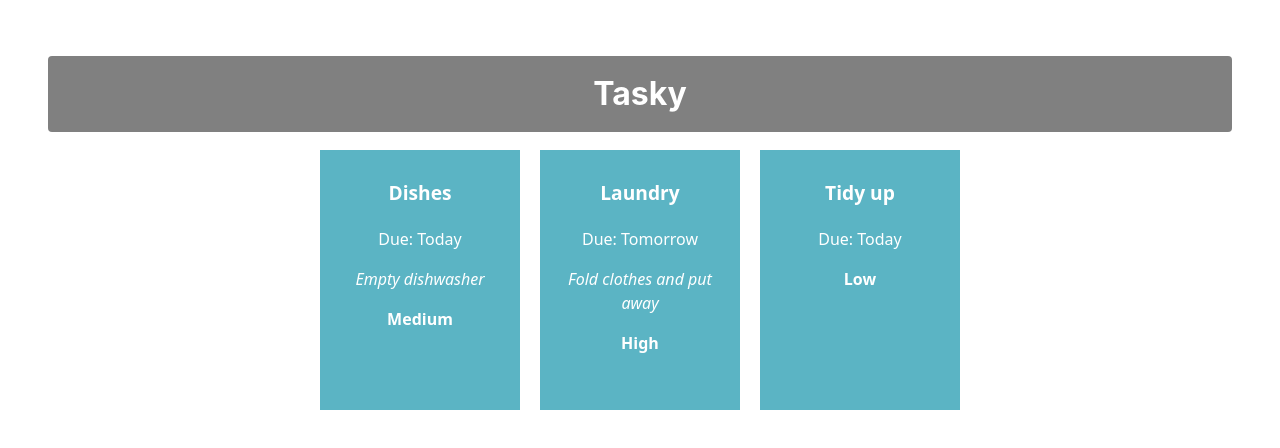
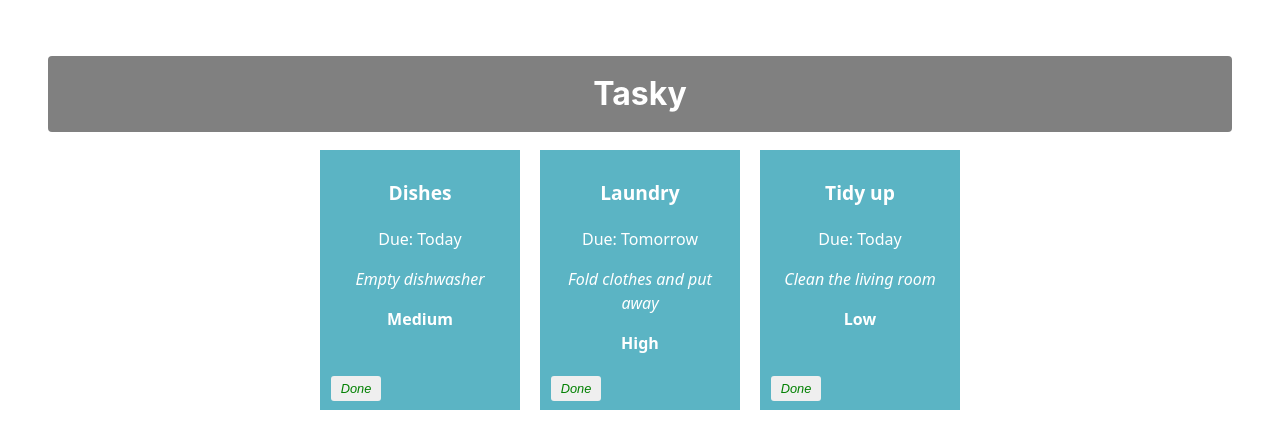
Before and after one commit to Mark-2000/react-basics-labs, a React (Vite) app in the folder tasky/: page / in a window 1280 px wide. Shown: the top 448 px of the page. Built offline with nearby package versions, Linux system fonts and the light colour scheme.

Commit message:
Mark task as done

```diff
--- a/tasky/src/App.css
+++ b/tasky/src/App.css
@@ -50,3 +50,20 @@
   font-size: 1.0em;
   font-weight: bold;
 }
+
+button {
+  border: none;
+  border-radius: 3px;
+  font-style: italic;
+  font-size: 0.8em;
+  margin: 4px 6px;
+  width: 50px;
+  height: 25px;
+}
+
+.doneButton {
+  position: absolute;
+  bottom: 5px;
+  left: 5px;
+  color: green;
+}
--- a/tasky/src/App.jsx
+++ b/tasky/src/App.jsx
@@ -4,25 +4,34 @@
 
 
 function App() {
+
       const [ taskState, setTaskState ] = useState({
     tasks: [
-      { id: 1, title:"Dishes", description: "Empty dishwasher", deadline: "Today", priority: "Medium" },
-      { id: 2, title: "Laundry", description: "Fold clothes and put away", deadline: "Tomorrow", priority: "High" },
-      { id: 3, title: "Tidy up", deadline: "Today", priority: "Low" }
+      { id: 1, title:"Dishes", description: "Empty dishwasher", deadline: "Today", priority: "Medium", done: false },
+      { id: 2, title: "Laundry", description: "Fold clothes and put away", deadline: "Tomorrow", priority: "High", done: false },
+      { id: 3, title: "Tidy up", description: "Clean the living room", deadline: "Today", priority: "Low", done: false }
     ]
   });
 
+  const doneHandler = (taskIndex) => {
+    const tasks = [...taskState.tasks];
+    tasks[taskIndex].done = !tasks[taskIndex].done;
+    setTaskState({tasks});
+    console.log(`${taskIndex} ${tasks[taskIndex].done}`);
+  }
 
     return (
     <div className="container">
       <h1>Tasky</h1>
-        {taskState.tasks.map((task) => (
+        {taskState.tasks.map((task, index) => (
     <Task
       title={task.title}
       description={task.description}
       deadline={task.deadline}
       priority={task.priority}
       key={task.id}
+      done={task.done}
+      markDone={() => doneHandler(index)}
     />
   ))}
 
--- a/tasky/src/components/Task.jsx
+++ b/tasky/src/components/Task.jsx
@@ -1,13 +1,16 @@
 const Task = (props) => {
 
     return (
-    <div className="card">
+      <div className="card" style={{backgroundColor: props.done ? 'lightgrey' : '#5bb4c4'}}>
         <p className="title">{props.title}</p>
         <p>Due: {props.deadline}</p>
         <p className="description">{props.description}</p>
         <p className="priority">{props.priority}</p>
         <p>{props.children}</p>
-    </div>
+        <button onClick={props.markDone} className="doneButton">
+          Done
+        </button>
+      </div>
     )
 }
 
```
